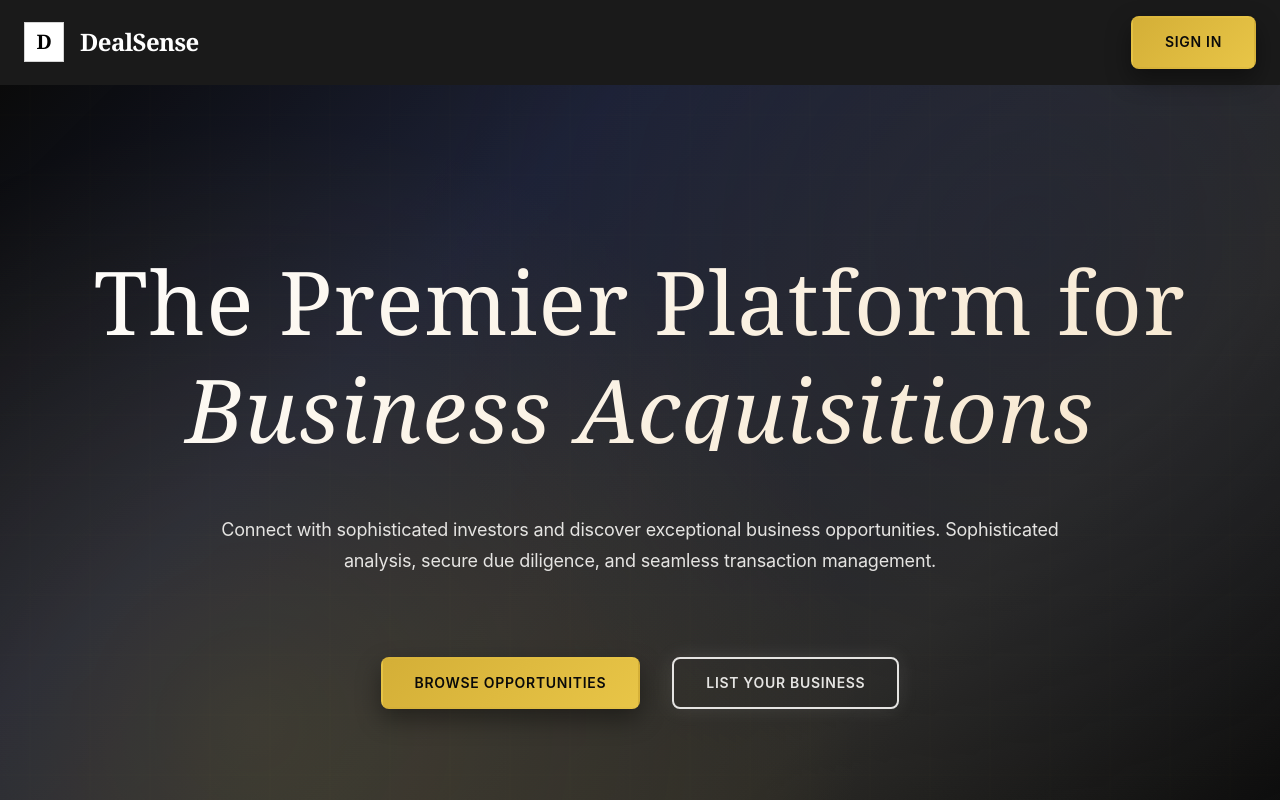
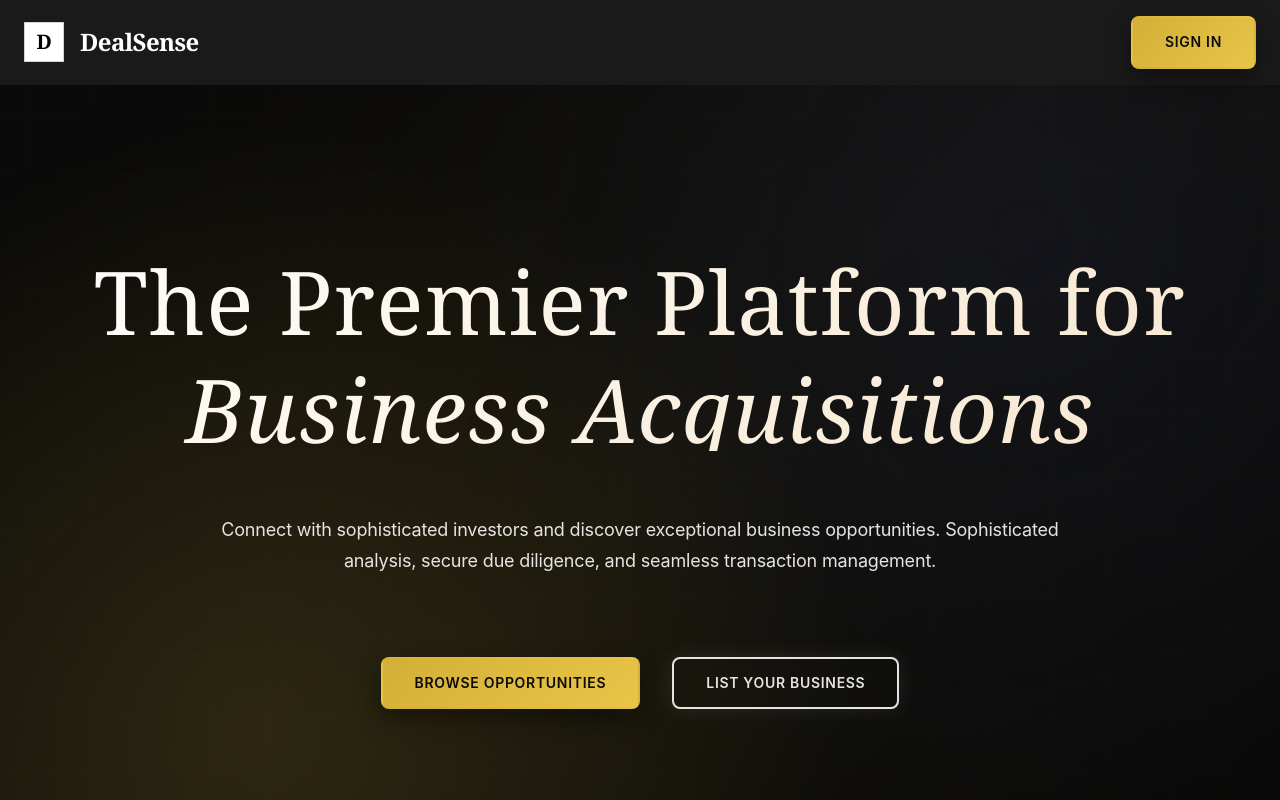
Before and after one commit to ek8029/succedence, a Next.js app: page / in a window 1280 px wide. Shown: the top 800 px of the page. Built offline with nearby package versions, Linux system fonts and the light colour scheme.

Commit message:
YEEEHAW BROTHER

```diff
--- a/app/globals.css
+++ b/app/globals.css
@@ -586,11 +586,7 @@ h6, .text-micro {
 
 /* Premium Hero Section */
 .hero-container {
-  background: linear-gradient(135deg,
-    rgba(10,10,10,0.98) 0%,
-    rgba(28,35,64,0.85) 30%,
-    rgba(44,44,44,0.90) 70%,
-    rgba(10,10,10,0.98) 100%);
+  background: var(--obsidian);
   position: relative;
   overflow: hidden;
   min-height: 100vh;
--- a/app/page.tsx
+++ b/app/page.tsx
@@ -94,7 +94,7 @@ export default function Home() {
               </div>
             </ScrollAnimation>
 
-            <ScrollAnimation direction="up" delay={600} className="metric-card p-20 hover-lift text-center marble-texture tier-premium">
+            <ScrollAnimation direction="up" delay={600} className="metric-card p-20 hover-lift text-center marble-texture">
               <h3 className="text-subheading text-white mb-12">Professional Network</h3>
               <p className="text-body mb-12">
                 Connect with verified investors and industry professionals.
--- a/components/Navbar.tsx
+++ b/components/Navbar.tsx
@@ -44,7 +44,7 @@ export default function Navbar() {
           </span>
         </Link>
 
-        <div className="flex items-center space-x-8">
+        <div className="flex items-center space-x-6">
           <div
             className={`transition-all duration-500 ease-in-out overflow-hidden ${
               showBrowseLink
@@ -52,32 +52,32 @@ export default function Navbar() {
                 : 'max-w-0 opacity-0 -translate-x-4'
             }`}
           >
-            <div className="flex items-center space-x-1">
-              <Link href="/browse" className="text-sm text-neutral-400 hover:text-white transition-colors duration-200 font-medium px-4 py-2 whitespace-nowrap" style={{fontFamily: 'Source Serif Pro, Georgia, serif'}}>
+            <div className="flex items-center space-x-6">
+              <Link href="/browse" className="text-sm text-neutral-400 hover:text-white transition-colors duration-200 font-medium whitespace-nowrap" style={{fontFamily: 'Source Serif Pro, Georgia, serif'}}>
                 Browse Opportunities
               </Link>
-              <Link href="/success" className="text-sm text-neutral-400 hover:text-gold transition-colors duration-200 font-medium px-4 py-2 whitespace-nowrap" style={{fontFamily: 'Source Serif Pro, Georgia, serif'}}>
+              <Link href="/success" className="text-sm text-neutral-400 hover:text-gold transition-colors duration-200 font-medium whitespace-nowrap" style={{fontFamily: 'Source Serif Pro, Georgia, serif'}}>
                 Success Stories
               </Link>
             </div>
           </div>
 
           {user && (
-            <>
-              <Link href="/listings/new" className="text-sm text-neutral-400 hover:text-white transition-colors duration-200 font-medium px-4 py-2" style={{fontFamily: 'Source Serif Pro, Georgia, serif'}}>
+            <div className="flex items-center space-x-6">
+              <Link href="/listings/new" className="text-sm text-neutral-400 hover:text-white transition-colors duration-200 font-medium" style={{fontFamily: 'Source Serif Pro, Georgia, serif'}}>
                 List Business
               </Link>
 
-              <Link href="/preferences" className="text-sm text-neutral-400 hover:text-gold transition-colors duration-200 font-medium px-4 py-2" style={{fontFamily: 'Source Serif Pro, Georgia, serif'}}>
+              <Link href="/preferences" className="text-sm text-neutral-400 hover:text-gold transition-colors duration-200 font-medium" style={{fontFamily: 'Source Serif Pro, Georgia, serif'}}>
                 My Preferences
               </Link>
 
               {user.role === 'ADMIN' && (
-                <Link href="/admin" className="text-sm text-neutral-400 hover:text-white transition-colors duration-200 font-medium px-4 py-2" style={{fontFamily: 'Source Serif Pro, Georgia, serif'}}>
+                <Link href="/admin" className="text-sm text-neutral-400 hover:text-white transition-colors duration-200 font-medium" style={{fontFamily: 'Source Serif Pro, Georgia, serif'}}>
                   Admin Dashboard
                 </Link>
               )}
-            </>
+            </div>
           )}
 
           <div className="flex items-center space-x-6">
```
